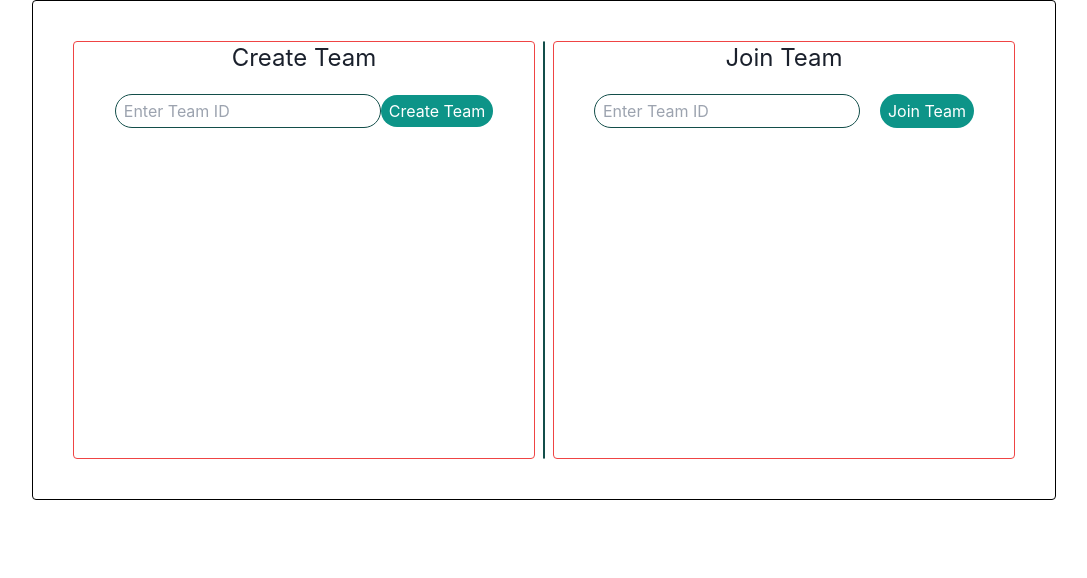
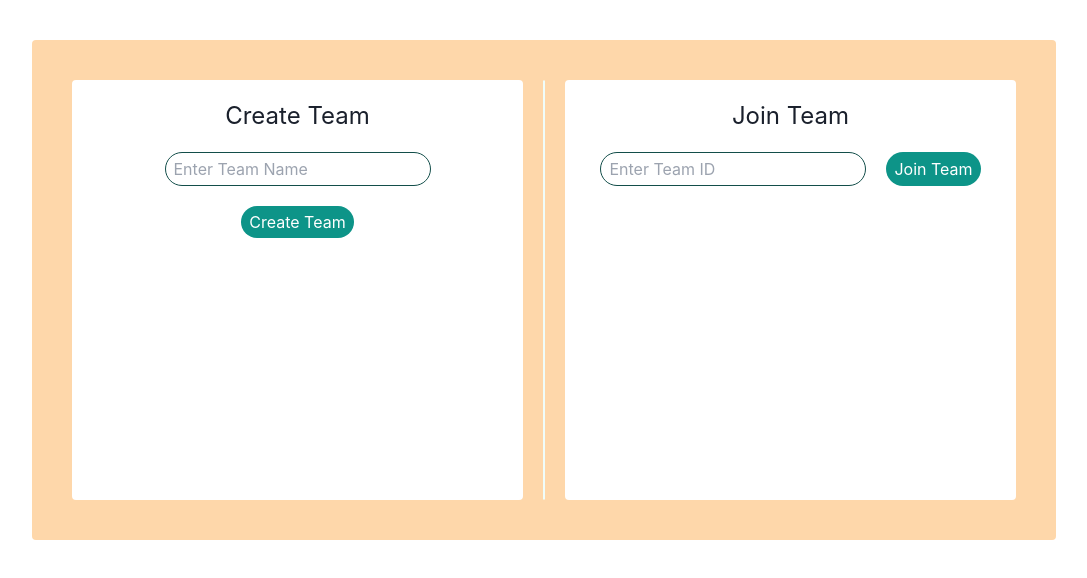
Before and after one commit to ribhar/Streamline, a React (Create React App) app in the folder client/: page / in a window 1280 px wide. Shown: the top 578 px of the page, without its empty margins (96-1183 px from the left). Built offline with nearby package versions, Linux system fonts and the light colour scheme.

Commit message:
added JOIN

```diff
--- a/client/src/Pages/JoinCreateTeam.jsx
+++ b/client/src/Pages/JoinCreateTeam.jsx
@@ -4,18 +4,22 @@ const JoinCreateTeam = () => {
   return (
     <div>
       <div>
-      <div className='mx-auto rounded flex border border-black w-4/5 h-[500px] p-10 gap-2'>
-        <div className='w-1/2 border border-red-500 rounded h-full text-center '>
+      <div className=' mt-10 mx-auto rounded flex  w-4/5 h-[500px] p-10 gap-5 bg-orange-200'>
+        <div className='w-1/2  h-full text-center bg-white rounded pt-5'>
             <h2 className='text-2xl mb-5'>Create Team</h2>
-            <input className='rounded-full border border-teal-900 text-white px-2 py-1 'type="text" placeholder='Enter Team ID'/>
-            <button className='rounded-full bg-teal-600 text-white px-2 py-1'>Create Team</button>
+            <div className='flex flex-col items-center gap-5'>
+                <input className='rounded-full border border-teal-900 px-2 py-1'type="text" placeholder='Enter Team Name'/>
+                {/* <input className='rounded-full border border-teal-900 px-2 py-1'type="text" placeholder='Enter Team Name'/> */}
+                <button className='rounded-full bg-teal-600 text-white px-2 py-1'>Create Team</button>
+            </div>
+
         </div>
-        <div className='border border-teal-900 rounded-full'></div>
-        <div className='w-1/2 border border-red-500 rounded h-full text-center'>
+        <div className='border border-teal-50 rounded-full'></div>
+        <div className='w-1/2  rounded h-full text-center bg-white pt-5'>
             <h2 className='text-2xl mb-5'>Join Team </h2>
 
-            <div className='flex justify-center gap-5'>
-                <input className='rounded-full border border-teal-900 text-white px-2 py-1 'type="text" placeholder='Enter Team ID'/>
+            <div className='flex justify-center gap-5 '>
+                <input className='rounded-full border border-teal-900  px-2 py-1 'type="text" placeholder='Enter Team ID'/>
                 <button className='rounded-full bg-teal-600 text-white px-2 py-1'>Join Team</button>
 
             </div>
```
